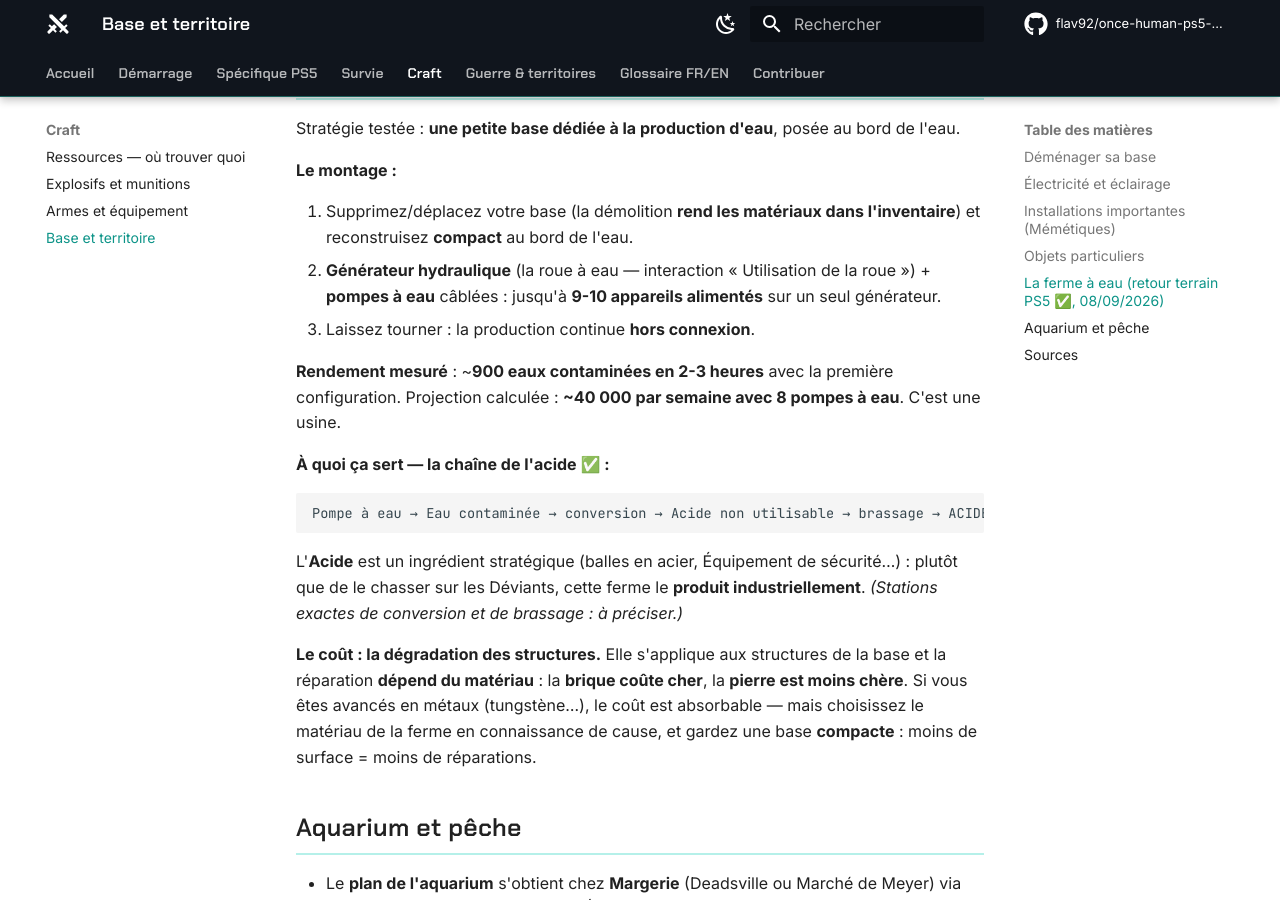
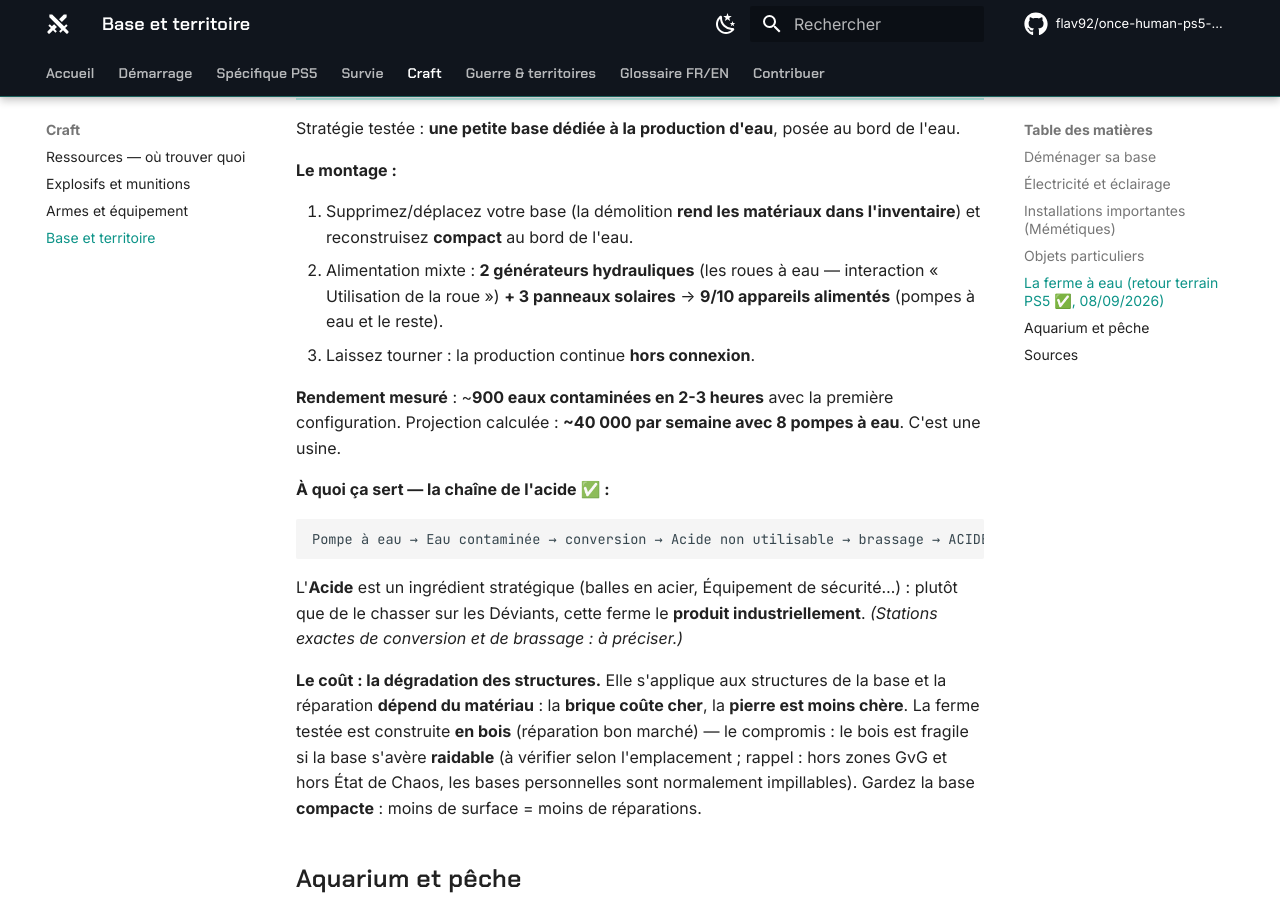
Before and after one commit to flav92/once-human-ps5-wiki, an MkDocs documentation site: the page built from docs/jeu/base-territoire.md, in a window 1280 px wide and 900 px high, scrolled down 1664 px. Built offline with MkDocs 1.6.1 and Material for MkDocs 9.7.7, drawn with Linux system fonts in a browser that asks for light colours; comment, search, counter and statistics services are not loaded.

Commit message:
Ferme à eau corrigée : 2 générateurs hydrauliques + 3 panneaux solaires, construction en bois
Co-Authored-By: Claude Fable 5 <noreply@anthropic.com>
Claude-Session: https://claude.ai/code/session_01TCxfqbazixhXZqmCd3gYVk

```diff
--- a/docs/jeu/base-territoire.md
+++ b/docs/jeu/base-territoire.md
@@ -39,7 +39,7 @@ Stratégie testée : **une petite base dédiée à la production d'eau**, posée
 **Le montage :**
 
 1. Supprimez/déplacez votre base (la démolition **rend les matériaux dans l'inventaire**) et reconstruisez **compact** au bord de l'eau.
-2. **Générateur hydraulique** (la roue à eau — interaction « Utilisation de la roue ») + **pompes à eau** câblées : jusqu'à **9-10 appareils alimentés** sur un seul générateur.
+2. Alimentation mixte : **2 générateurs hydrauliques** (les roues à eau — interaction « Utilisation de la roue ») **+ 3 panneaux solaires** → **9/10 appareils alimentés** (pompes à eau et le reste).
 3. Laissez tourner : la production continue **hors connexion**.
 
 **Rendement mesuré** : ~**900 eaux contaminées en 2-3 heures** avec la première configuration. Projection calculée : **~40 000 par semaine avec 8 pompes à eau**. C'est une usine.
@@ -52,7 +52,7 @@ Pompe à eau → Eau contaminée → conversion → Acide non utilisable → bra
 
 L'**Acide** est un ingrédient stratégique (balles en acier, Équipement de sécurité…) : plutôt que de le chasser sur les Déviants, cette ferme le **produit industriellement**. *(Stations exactes de conversion et de brassage : à préciser.)*
 
-**Le coût : la dégradation des structures.** Elle s'applique aux structures de la base et la réparation **dépend du matériau** : la **brique coûte cher**, la **pierre est moins chère**. Si vous êtes avancés en métaux (tungstène…), le coût est absorbable — mais choisissez le matériau de la ferme en connaissance de cause, et gardez une base **compacte** : moins de surface = moins de réparations.
+**Le coût : la dégradation des structures.** Elle s'applique aux structures de la base et la réparation **dépend du matériau** : la **brique coûte cher**, la **pierre est moins chère**. La ferme testée est construite **en bois** (réparation bon marché) — le compromis : le bois est fragile si la base s'avère **raidable** (à vérifier selon l'emplacement ; rappel : hors zones GvG et hors État de Chaos, les bases personnelles sont normalement impillables). Gardez la base **compacte** : moins de surface = moins de réparations.
 
 ## Aquarium et pêche
 
```
